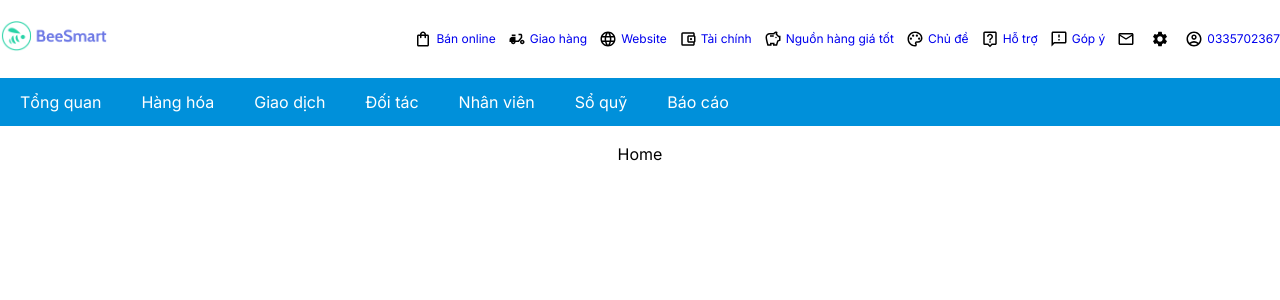
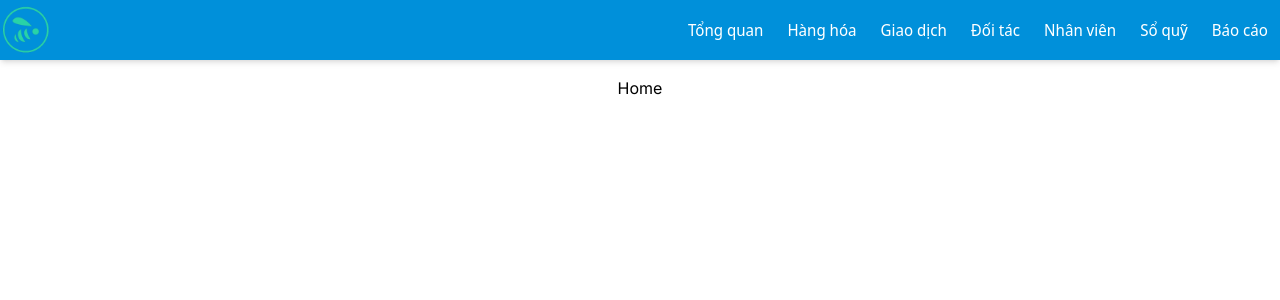
Before and after one commit to khangnguyen2100/store-management-system, a React (Create React App) app: page / in a window 1280 px wide. Shown: the top 300 px of the page. Built offline with nearby package versions, Linux system fonts and the light colour scheme.

Commit message:
enhance header

```diff
--- a/src/components/Header/Header.tsx
+++ b/src/components/Header/Header.tsx
@@ -1,4 +1,4 @@
-import { Dropdown } from 'antd';
+import { Dropdown, Image } from 'antd';
 import { IconType } from 'react-icons';
 import {
   MdOutlineAccountBalanceWallet,
@@ -173,34 +173,25 @@ const TopHeaderLinks: TopHeaderLinksType[] = [
 ];
 function AdminHeader() {
   return (
-    <>
-      <div className='container flex items-center justify-between px-4 py-5 xld:px-0'>
-        <div>
-          <img src='/logo.png' className='h-8 w-auto' />
+    <div className='sticky inset-x-0 top-0 z-[100] h-[60px] w-full bg-[#0090DA] shadow-md'>
+      <div className='mx-auto flex h-full w-full max-w-xl items-center justify-between px-4 xld:px-0'>
+        <div className='h-[50px] w-[50px]'>
+          <Image
+            preview={false}
+            src='/logo-icon.png'
+            className='h-full w-full object-cover'
+            width={50}
+            height={50}
+          />
         </div>
-        <div></div>
-        <div className='flex gap-x-3'>
-          {TopHeaderLinks.map((item, index) => {
-            return (
-              <div key={index} className='flex items-center gap-x-1'>
-                <item.icon size={18}></item.icon>
-                <Link to={item.linkTo} className='text-xs'>
-                  {item.title}
-                </Link>
-              </div>
-            );
-          })}
-        </div>
-      </div>
-      <div className='w-full bg-[#0090DA] xld:px-0'>
-        <div className='mx-auto flex max-w-xl'>
+        <div className='header-nav flex max-w-xl'>
           {NavbarLinks.map((item, index) => {
             return item.subMenu ? (
-              <Dropdown menu={{ items: item.subMenu }} key={index}>
+              <Dropdown menu={{ items: item.subMenu }} key={index} overlayClassName={'header-nav-dropdown'}>
                 <Link
                   to={item.linkTo}
                   key={index}
-                  className='px-5 py-3 text-white hover:bg-[#0078b6]'
+                  className='transition-md rounded-md px-3 py-2 font-noto text-white hover:bg-[#0078b6]'
                 >
                   {item.title}
                 </Link>
@@ -209,7 +200,7 @@ function AdminHeader() {
               <Link
                 to={item.linkTo}
                 key={index}
-                className='px-5 py-3 text-white hover:bg-[#0078b6]'
+                className='transition-md rounded-md px-3 py-2 font-noto text-white hover:bg-[#0078b6]'
               >
                 {item.title}
               </Link>
@@ -217,7 +208,7 @@ function AdminHeader() {
           })}
         </div>
       </div>
-    </>
+    </div>
   );
 }
 
--- a/src/styles/ant-custom.scss
+++ b/src/styles/ant-custom.scss
@@ -32,6 +32,7 @@
   font-size: 20px !important;
   margin-bottom: 20px !important;
 }
+.header-nav-dropdown {
   .ant-dropdown-menu {
     background-color: unset !important;
     box-shadow: unset !important;
@@ -45,3 +46,4 @@
   .ant-dropdown-menu-item:hover {
     background-color: #005ac3 !important ;
   }
+}
```
Lines whose indentation alone changed are shown as unchanged.
